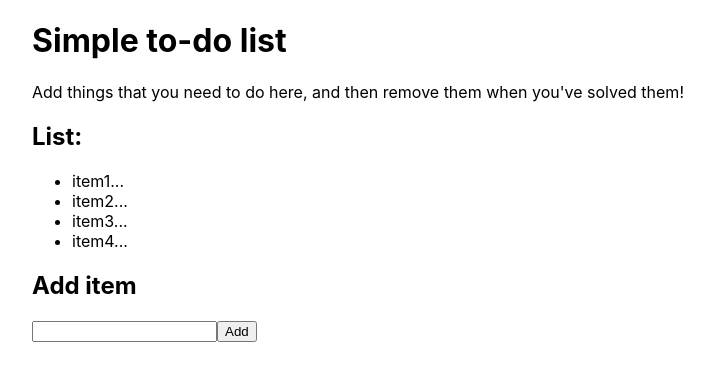
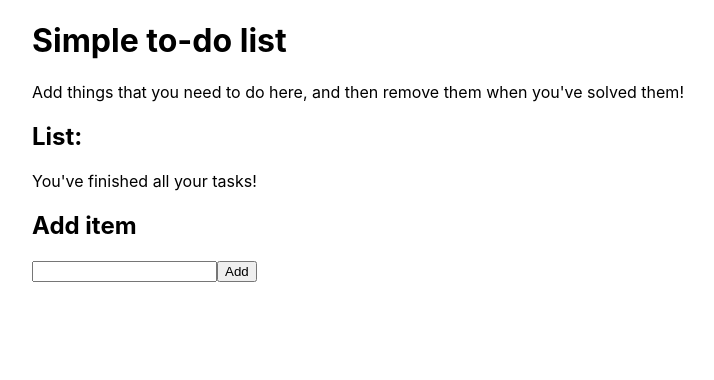
Before and after one commit to bekk/react-test-workshop, a React (Create React App) app: page / in a window 1280 px wide. Shown: the top 380 px of the page, without its empty margins (282-996 px from the left). Built offline with nearby package versions, Linux system fonts and the light colour scheme.

Commit message:
Start with an empty list

```diff
--- a/src/App.tsx
+++ b/src/App.tsx
@@ -3,12 +3,7 @@ import { AddTask } from "./components/AddTask";
 import { TaskList } from "./components/TaskList";
 
 function App() {
-  const [tasks, setTasks] = useState<string[]>([
-    "item1...",
-    "item2...",
-    "item3...",
-    "item4...",
-  ]);
+  const [tasks, setTasks] = useState<string[]>([]);
 
   return (
     <>
--- a/src/components/TaskList.tsx
+++ b/src/components/TaskList.tsx
@@ -4,14 +4,19 @@ type TaskListProps = {
   tasks: string[];
 };
 export function TaskList({ tasks }: TaskListProps) {
+  const isEmpty = tasks.length === 0;
   return (
     <>
       <h2>List:</h2>
-      <ul>
-        {tasks.map((task, index) => (
-          <li key={index}>{task}</li>
-        ))}
-      </ul>
+      {isEmpty ? (
+        <p>You've finished all your tasks!</p>
+      ) : (
+        <ul>
+          {tasks.map((task, index) => (
+            <li key={index}>{task}</li>
+          ))}
+        </ul>
+      )}
     </>
   );
 }
```
